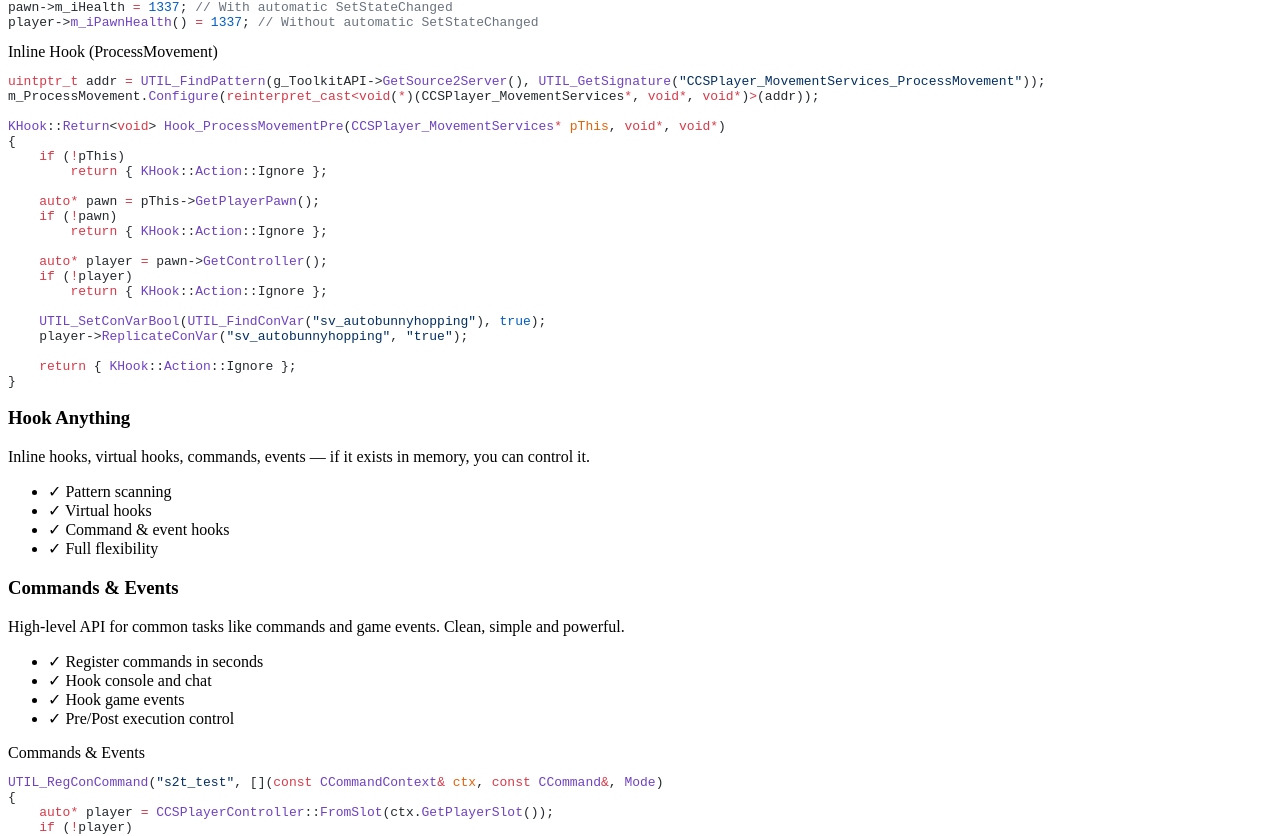
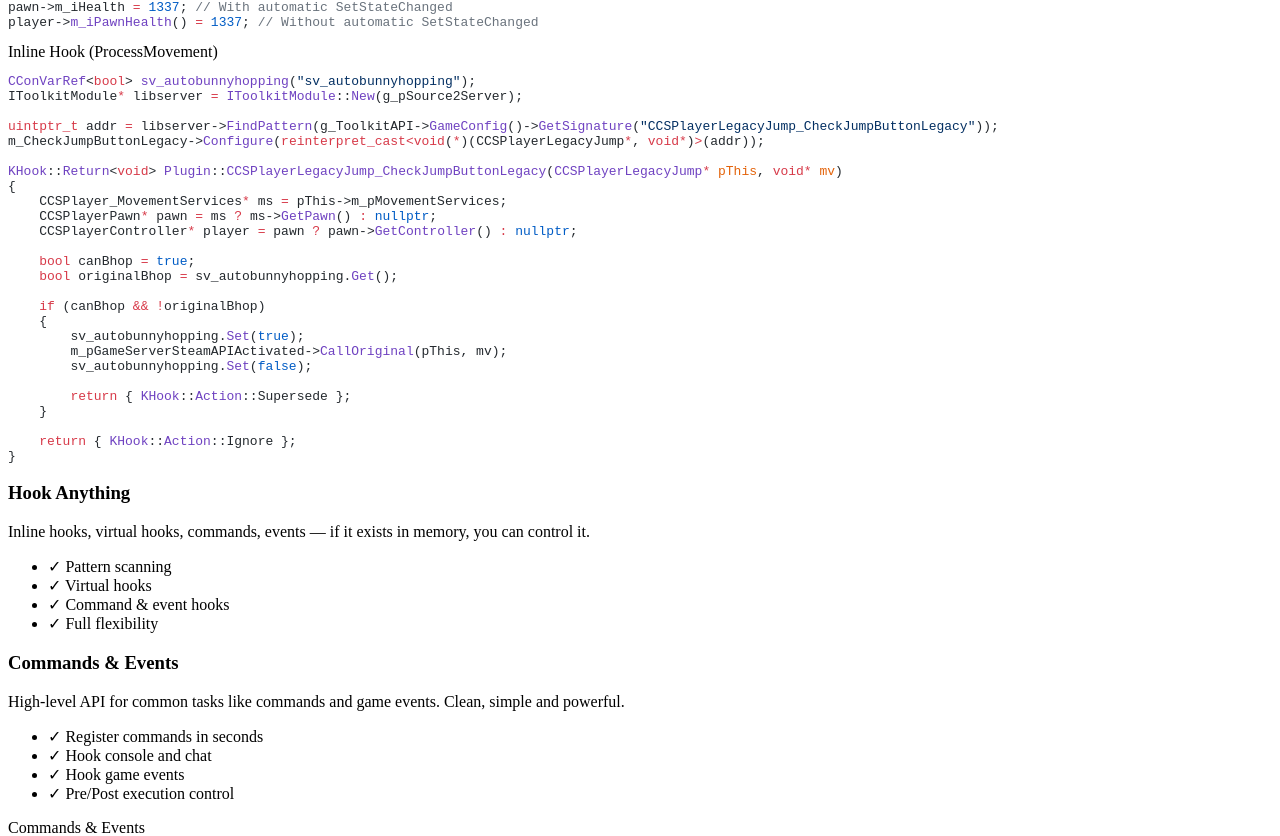
Before and after one commit to SlynxCZ/source2toolkit-website, a Next.js app: page / in a window 1280 px wide. Shown: the part 1451-2287 px from the top of the page. Built offline with nearby package versions, Linux system fonts and the light colour scheme.

Commit message:
Update homepage

```diff
--- a/src/app/(home)/page.tsx
+++ b/src/app/(home)/page.tsx
@@ -199,24 +199,29 @@ player->m_iPawnHealth() = 1337; // Without automatic SetStateChanged`}
                 <CodeBlock
                   title="Inline Hook (ProcessMovement)"
                   code={`
-uintptr_t addr = UTIL_FindPattern(g_ToolkitAPI->GetSource2Server(), UTIL_GetSignature("CCSPlayer_MovementServices_ProcessMovement"));
-m_ProcessMovement.Configure(reinterpret_cast<void(*)(CCSPlayer_MovementServices*, void*, void*)>(addr));
+CConVarRef<bool> sv_autobunnyhopping("sv_autobunnyhopping");
+IToolkitModule* libserver = IToolkitModule::New(g_pSource2Server);
 
-KHook::Return<void> Hook_ProcessMovementPre(CCSPlayer_MovementServices* pThis, void*, void*)
+uintptr_t addr = libserver->FindPattern(g_ToolkitAPI->GameConfig()->GetSignature("CCSPlayerLegacyJump_CheckJumpButtonLegacy"));
+m_CheckJumpButtonLegacy->Configure(reinterpret_cast<void(*)(CCSPlayerLegacyJump*, void*)>(addr));
+
+KHook::Return<void> Plugin::CCSPlayerLegacyJump_CheckJumpButtonLegacy(CCSPlayerLegacyJump* pThis, void* mv)
 {
-    if (!pThis)
-        return { KHook::Action::Ignore };
+    CCSPlayer_MovementServices* ms = pThis->m_pMovementServices;
+    CCSPlayerPawn* pawn = ms ? ms->GetPawn() : nullptr;
+    CCSPlayerController* player = pawn ? pawn->GetController() : nullptr;
 
-    auto* pawn = pThis->GetPlayerPawn();
-    if (!pawn)
-        return { KHook::Action::Ignore };
+    bool canBhop = true;
+    bool originalBhop = sv_autobunnyhopping.Get();
 
-    auto* player = pawn->GetController();
-    if (!player)
-        return { KHook::Action::Ignore };
+    if (canBhop && !originalBhop)
+    {
+        sv_autobunnyhopping.Set(true);
+        m_pGameServerSteamAPIActivated->CallOriginal(pThis, mv);
+        sv_autobunnyhopping.Set(false);
 
-    UTIL_SetConVarBool(UTIL_FindConVar("sv_autobunnyhopping"), true);
-    player->ReplicateConVar("sv_autobunnyhopping", "true");
+        return { KHook::Action::Supersede };
+    }
 
     return { KHook::Action::Ignore };
 }`}
@@ -261,7 +266,7 @@ KHook::Return<void> Hook_ProcessMovementPre(CCSPlayer_MovementServices* pThis, v
                 <CodeBlock
                   title="Commands & Events"
                   code={`
-UTIL_RegConCommand("s2t_test", [](const CCommandContext& ctx, const CCommand&, Mode)
+g_ToolkitAPI->Commands()->RegConCommand("s2t_test", [](const CCommandContext& ctx, const CCommand&, Mode)
 {
     auto* player = CCSPlayerController::FromSlot(ctx.GetPlayerSlot());
     if (!player)
@@ -270,7 +275,7 @@ UTIL_RegConCommand("s2t_test", [](const CCommandContext& ctx, const CCommand&, M
     player->PrintToChat("Hello!");
 });
 
-UTIL_RegConListener("jointeam", [](const CCommandContext& ctx, const CCommand&, Mode)
+g_ToolkitAPI->Commands()->RegConListener("jointeam", [](const CCommandContext& ctx, const CCommand&, Mode)
 {
     auto* player = CCSPlayerController::FromSlot(ctx.GetPlayerSlot());
     if (!player)
@@ -290,7 +295,7 @@ UTIL_RegConListener("jointeam", [](const CCommandContext& ctx, const CCommand&,
     return Action::Ignore;
 });
 
-UTIL_RegGameEvent("player_connect_full", [](IGameEvent* event, Mode, bool&)
+g_ToolkitAPI->Events()->RegGameEvent("player_connect_full", [](IGameEvent* event, Mode, bool&)
 {
     auto* player = static_cast<CCSPlayerController*>(event->GetPlayerController("userid"));
     if (!player)
```
